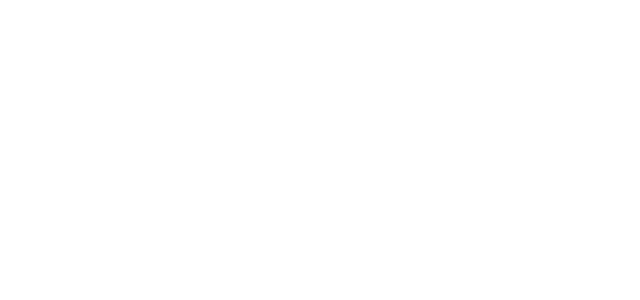
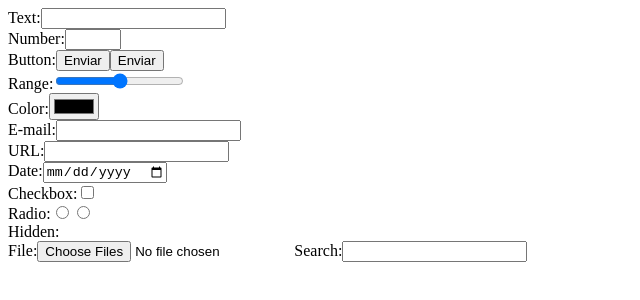
Before and after one commit to brunoleonelrs/HTML, a plain HTML site: page Atividade_3_Input_e_Tipos/Index.html in a window 1280 px wide. Shown: the whole page, without its empty margins (0-640 px from the left). Drawn offline with Linux system fonts and the light colour scheme.

Commit message:
Aplicando conhecimentos de INPUTS e suas saidas dentro de HTML.

```diff
--- a/Atividade_3_Input_e_Tipos/Index.html
+++ b/Atividade_3_Input_e_Tipos/Index.html
@@ -5,9 +5,34 @@
     <meta name="viewport" content="width=device-width, initial-scale=1.0">
     <title>Formulário</title>
 </head>
-<body>
+<body> <!-- Lembrando que varia de acordo com a compatibilidade dos navegadores. -->
     <form>
-
+        <!-- Aqui temos um input de texto, para incersão de texto. -->
+        <label>Text:</label><input type="text" /><br>
+        <!-- Abaixo temos um input de numero, podemos ver também que foi definido um minimo e máximo para o usuário. -->
+        <label>Number:</label><input type="number" min="0" max="99"/><br>
+        <!-- Temos tipos de button, o type button, que podemos inserir o value enviar que vai inserir um botão. Porém semanticamente falando, se coloca uma tag button com o texto dentro. -->
+        <label>Button:</label><input type="button" value="Enviar"/><button type="button">Enviar</button><br>
+        <!-- O input com tag range cria uma barra que podemos interagir com ela com o mouse. Também podemos acrescentar minimo e maximo se quisermos. -->
+        <label>Range:</label><input type="range" /><br>
+        <!-- O input com a tag color disponibiliza um quadrado para o usuário selecionar cor.-->
+        <label>Color:</label><input type="color" /><br>
+        <!-- Ipunt de e-mail detecta o @ para não que seja validado corretamente. -->
+        <label>E-mail:</label><input type="email" /><br>
+        <!-- Input URL, ele detecta o HTTPS para confirmar um site completo. -->
+        <label>URL:</label><input type="url" /><br>
+        <!-- Input DATE, verifica o idioma do navegador, para implementar um calendário de acordo com o idioma do usuário. Podemos usar também week (seria a semana) e month (seria o mês) que define a semanam, mas pode não funcionar em alguns navegadores. -->
+        <label>Date:</label><input type="date" /><br>
+        <!-- Input Check box, usamos muito com valores bollean para validações. -->
+        <label>Checkbox:</label><input type="checkbox" /><br>
+        <!-- Input Radio, é uma seleção de um ou outro-->
+        <label>Radio:</label><input type="radio" name="Aceita"/><input type="radio" name="NaoAceita"><br>
+        <!-- Input Hidden é não visivel ao usuário, mas ele está ali para mandar. -->
+        <label>Hidden:</label><input type="hidden" /><br>
+        <!-- Para enviar arquivos, colocando multiple, podemos selecionar vários arquivos. Pois o padrão é 1 -->
+        <label>File:</label><input type="file" multiple />
+        <!-- Campo de texto comum mas de busca, com opção para limpar busca, mas pode ter alguma incompatibilidade com alguns navegadores.-->
+        <label>Search:</label><input type="search">
     </form>
 </body>
 </html>
```
